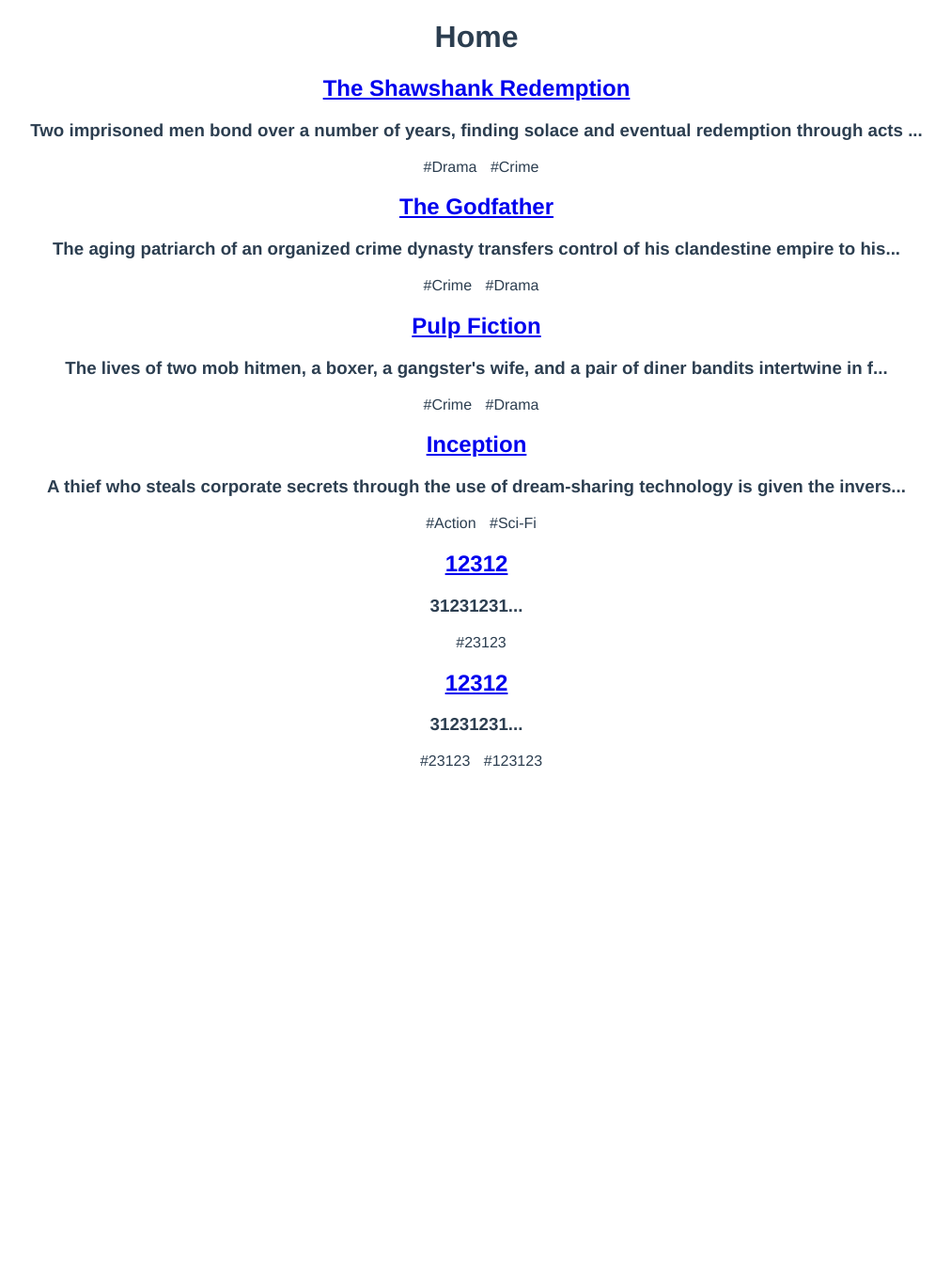
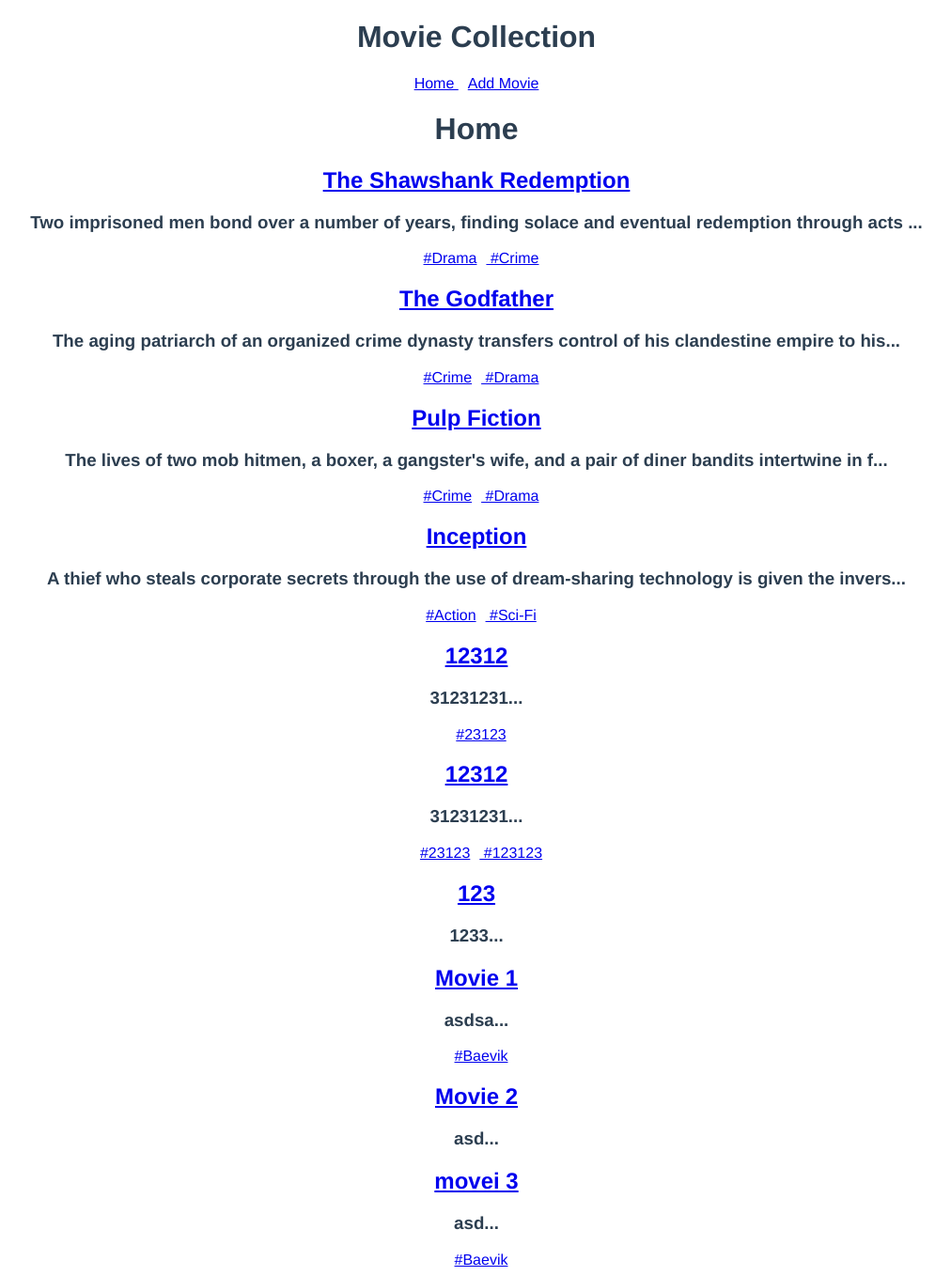
Before and after one commit to ZazaGdev/blog-vue, a Vue app: page / in a window 1280 px wide. Shown: the whole page at 94% size, without its empty margins (133-1145 px from the left). Before the commit the page ends 827 px from the top, so only its background shows below. Built offline with nearby package versions, Linux system fonts and the light colour scheme; data requests are answered from the project's data file.

Commit message:
Created tags page

```diff
--- a/data/db.json
+++ b/data/db.json
@@ -52,6 +52,34 @@
         "123123"
       ],
       "id": 6
+    },
+    {
+      "title": "123",
+      "body": "1233",
+      "tags": [],
+      "id": 7
+    },
+    {
+      "title": "Movie 1",
+      "body": "asdsa",
+      "tags": [
+        "Baevik"
+      ],
+      "id": 8
+    },
+    {
+      "title": "Movie 2",
+      "body": "asd",
+      "tags": [],
+      "id": 9
+    },
+    {
+      "title": "movei 3",
+      "body": "asd",
+      "tags": [
+        "Baevik"
+      ],
+      "id": 10
     }
   ]
 }
--- a/src/App.vue
+++ b/src/App.vue
@@ -1,7 +1,15 @@
 <template>
-  <router-view/>
+    <Navbar />
+    <router-view/>
 </template>
 
+<script>
+    import Navbar from './components/Navbar.vue'
+
+    export default {
+        components: { Navbar}
+    }
+</script>
 <style>
 #app {
   font-family: Avenir, Helvetica, Arial, sans-serif;
--- /dev/null
+++ b/src/components/Navbar.vue
@@ -0,0 +1,24 @@
+<template>
+  <header>
+    <h1>Movie Collection</h1>
+
+    <nav>
+        <router-link :to="{name: 'Home' }" style="padding-right: 10px;">
+            Home
+        </router-link>
+        <router-link :to="{name: 'AddMovie' }">
+            Add Movie
+        </router-link>
+    </nav>
+  </header>
+</template>
+
+<script>
+export default {
+
+}
+</script>
+
+<style>
+
+</style>
--- a/src/components/SingleMovie.vue
+++ b/src/components/SingleMovie.vue
@@ -5,7 +5,11 @@
         </router-link>
 
         <h3>{{ snippet }}</h3>
-        <span style="padding-left: 10px;" v-for="tag in movie.tags" :key="tag"> #{{ tag }}</span>
+        <span style="padding-left: 10px;" v-for="tag in movie.tags" :key="tag">
+            <router-link :to="{name: 'Tags', params: {tag: tag}}">
+                #{{ tag }}
+            </router-link>
+        </span>
     </div>
 </template>
 
@@ -16,7 +20,6 @@
     props: ['movie'],
     setup(props) {
         const snippet = computed(()=> {
-            console.log(props.movie)
             return props.movie.body.substring(0, 100) + '...'
         })
 
--- a/src/router/index.js
+++ b/src/router/index.js
@@ -2,11 +2,12 @@
 import HomeView from '../views/HomeView.vue'
 import Details from '../views/Details.vue'
 import AddMovie from '../views/AddMovie.vue'
+import Tags from '../views/Tags.vue'
 
 const routes = [
   {
     path: '/',
-    name: 'home',
+    name: 'Home',
     component: HomeView
   },
   {
@@ -19,6 +20,12 @@
     path: '/add',
     name: 'AddMovie',
     component: AddMovie,
+  },
+  {
+    path: '/tags/:tag',
+    name: 'Tags',
+    component: Tags,
+    props:true
   }
 ]
 
--- a/src/views/AddMovie.vue
+++ b/src/views/AddMovie.vue
@@ -19,6 +19,8 @@
 
 <script>
 import { ref } from 'vue'
+import { useRouter, useRoute } from 'vue-router'
+
 export default {
     setup() {
         const title = ref('')
@@ -26,6 +28,8 @@
         const tag = ref('')
         const tags = ref([])
         const error = ref(null)
+
+        const router = useRouter()
 
         const handleAddingTag = () => {
             if(!tags.value.includes(tag.value.trim())) {
@@ -52,6 +56,8 @@
                 if(!request.ok) {
                     throw Error('Bad request')
                 }
+
+                router.push({name: 'Home'})
             } catch (err) {
                 error.value = err.message
                 console.log(error.value);
--- a/src/views/HomeView.vue
+++ b/src/views/HomeView.vue
@@ -13,6 +13,7 @@
 
 <script>
 import getMovies from '../composables/getMovies'
+
 import MovieList from '../components/MovieList'
 import Spinner from '../components/Spinner'
 
--- /dev/null
+++ b/src/views/Tags.vue
@@ -0,0 +1,50 @@
+<template>
+    <div v-if="!movies.length">
+        <Spinner />
+    </div>
+    <div v-else-if="movies.length && error">
+        {{ error }}
+    </div>
+    <div v-else>
+        <MovieList :movies="taggedMovies"/>
+    </div>
+</template>
+
+<script>
+import getMovies from '../composables/getMovies'
+
+import Spinner from '../components/Spinner'
+import MovieList from '../components/MovieList'
+
+import { useRoute } from "vue-router"
+import { computed } from "vue";
+
+export default {
+    components: {MovieList, Spinner},
+    setup() {
+        const route = useRoute()
+
+        const {movies, error, loadMovies} = getMovies()
+
+        const load = async () => {
+            try {
+                await loadMovies();
+            } catch (e) {
+                error.value = e.message;
+            }
+        };
+
+        load()
+
+        const taggedMovies = computed(()=> {
+            return movies.value.filter((movie) => movie.tags.includes(route.params.tag))
+        })
+
+        return {movies, error, taggedMovies }
+    }
+}
+</script>
+
+<style>
+
+</style>
```
